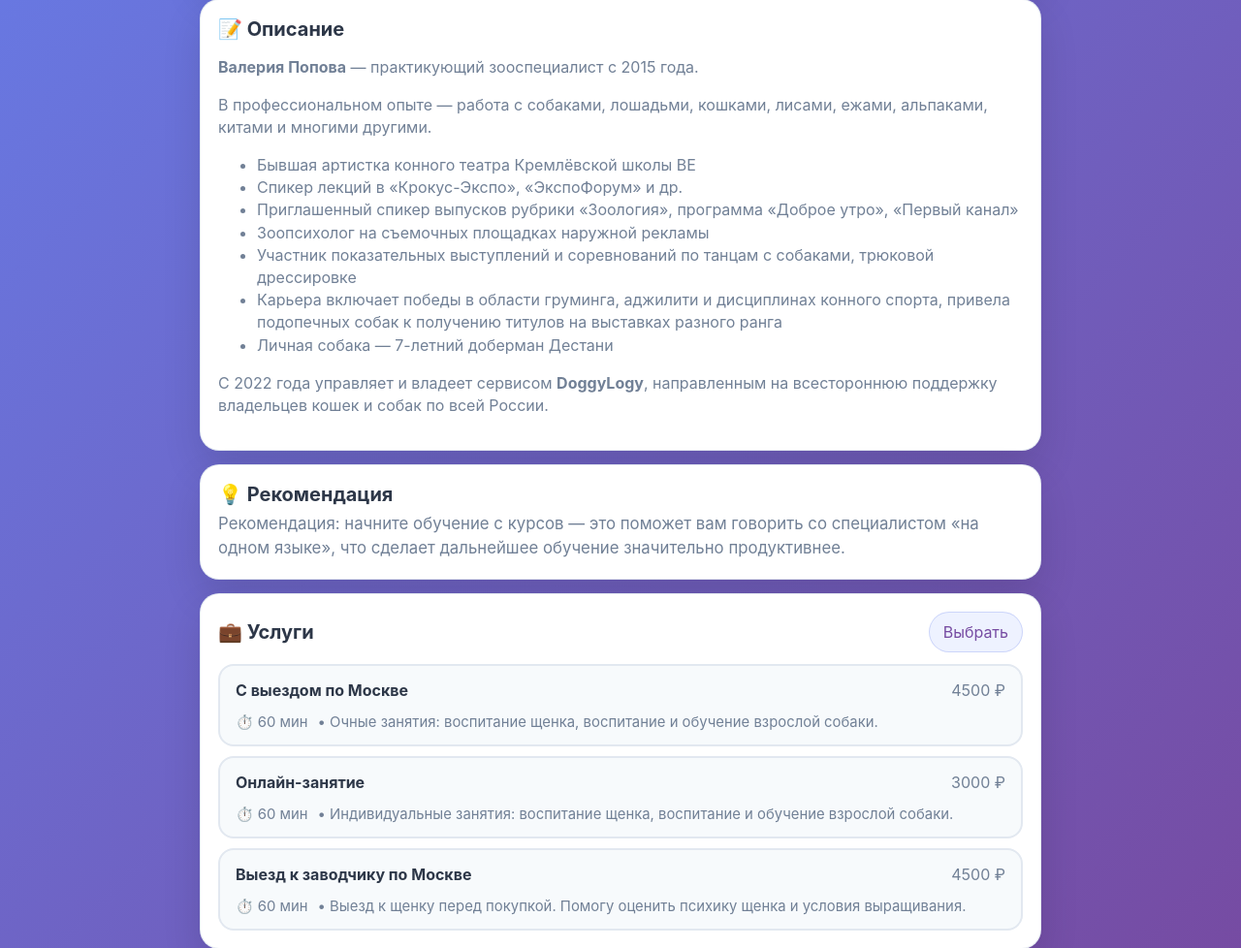
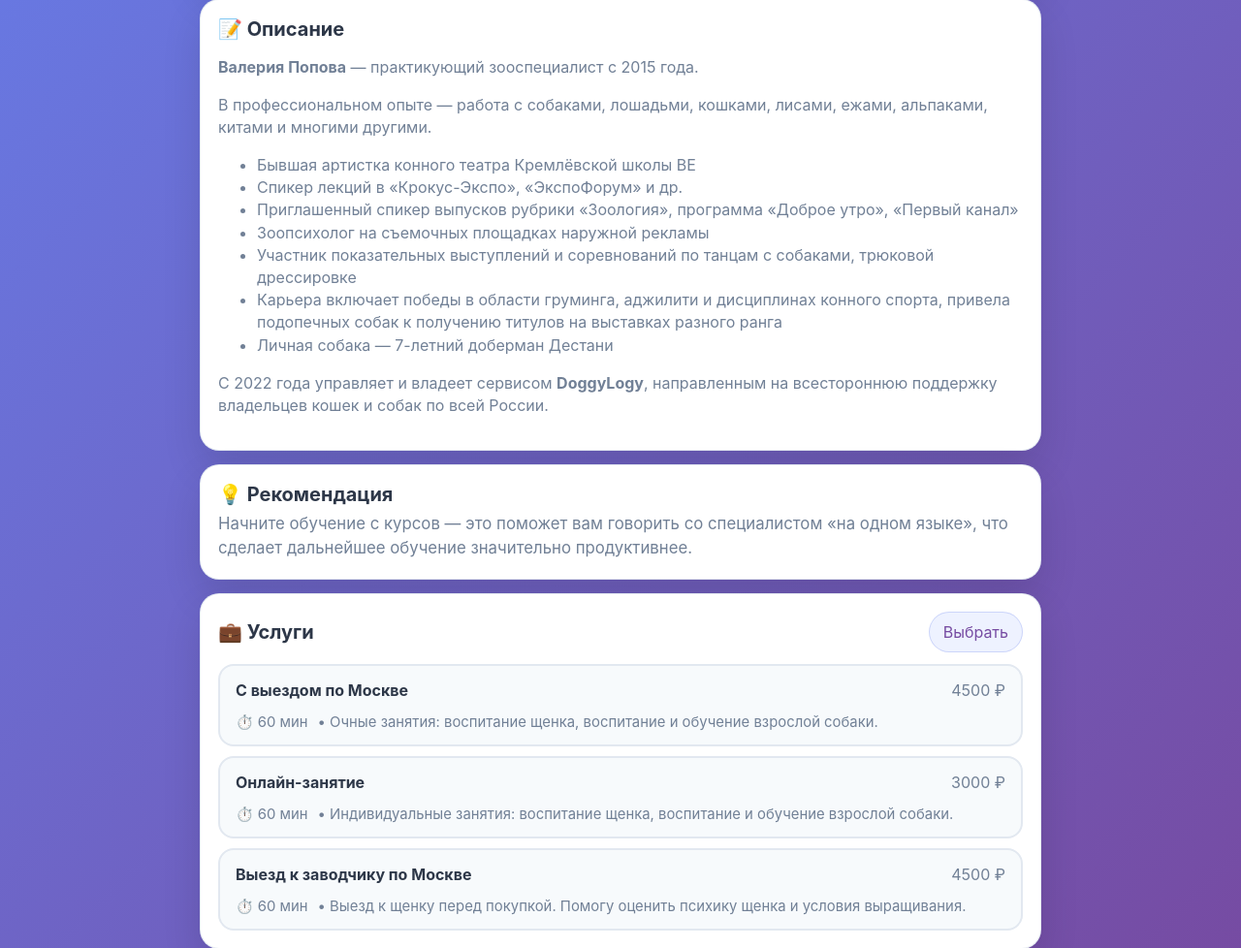
Before and after one commit to wFeeL/DoggyBot, a Flask app: page /booking in a window 1280 px wide. Shown: the part 323-1301 px from the top of the page at 97% size. Run offline with Flask 3, Linux system fonts and the light colour scheme; parts of the project's set-up code (start-up, migrations or seed data) failed here and were passed over; some libraries are stand-ins or nearby versions.

Commit message:
update: 1. add booking button 2. update text

```diff
--- a/telegram_bot/keyboards/inline_markup.py
+++ b/telegram_bot/keyboards/inline_markup.py
@@ -54,7 +54,7 @@ def get_edit_task_button(page: int, text='✏️ Редактировать') ->
     return [InlineKeyboardButton(text=text, callback_data=f"task:edit:{page}")]
 
 def get_booking_button(text="Онлайн-запись к Валерии Поповой") -> list[InlineKeyboardButton]:
-    return [InlineKeyboardButton(text=text, web_app=WebAppInfo(url='https://t.me/DoggyLogy_bot/booking'))]
+    return [InlineKeyboardButton(text=text, web_app=WebAppInfo(url=f'{env.webapp_url}/booking'))]
 
 def get_delete_task_button(page: int, text='🗑️ Удалить') -> list[InlineKeyboardButton]:
     return [InlineKeyboardButton(text=text, callback_data=f"task:delete:{page}")]
--- a/telegram_webapp/templates/booking_profile.html
+++ b/telegram_webapp/templates/booking_profile.html
@@ -51,7 +51,7 @@
                     <h2>💡 Рекомендация</h2>
                 </div>
                 <p class="hero-description">
-                    Рекомендация: начните обучение с курсов — это поможет вам говорить со специалистом «на одном языке», что
+                    Начните обучение с курсов — это поможет вам говорить со специалистом «на одном языке», что
                     сделает дальнейшее обучение значительно продуктивнее.
                 </p>
             </div>
```
